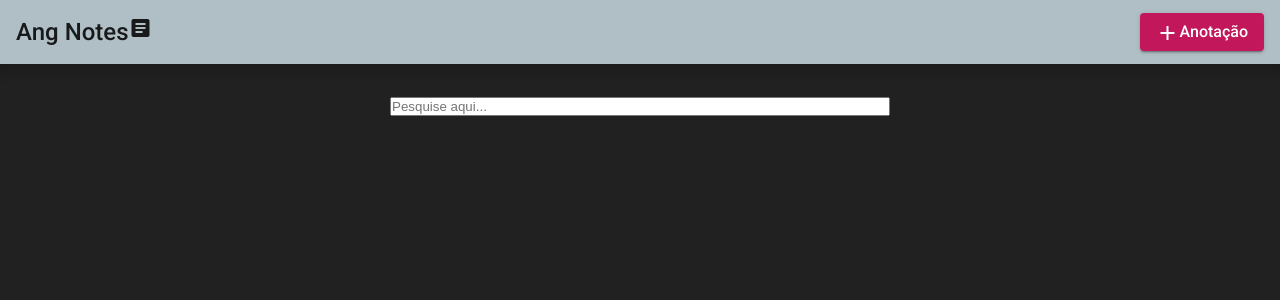
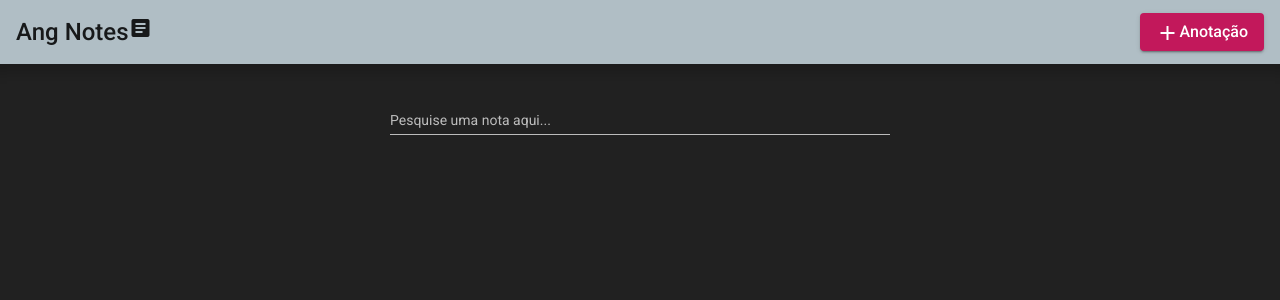
Before and after one commit to ranielsobrinho/AngNotes, an Angular app: page / in a window 1280 px wide. Shown: the top 300 px of the page. Built offline with nearby package versions, Linux system fonts and the light colour scheme.

Commit message:
Changed to material input

```diff
--- a/src/app/pages/notes-list/notes-list.component.html
+++ b/src/app/pages/notes-list/notes-list.component.html
@@ -1,8 +1,9 @@
 <div class="main-container">
     <div class="search-bar-container">
-        <p>
-            <input type="text" class="input" placeholder="Pesquise aqui...">
-        </p>
+        <mat-form-field  class="input">
+            <mat-label>Pesquise uma nota aqui...</mat-label>
+            <input matInput>
+        </mat-form-field>
     </div>
 
     <div class="notes-list">
```
